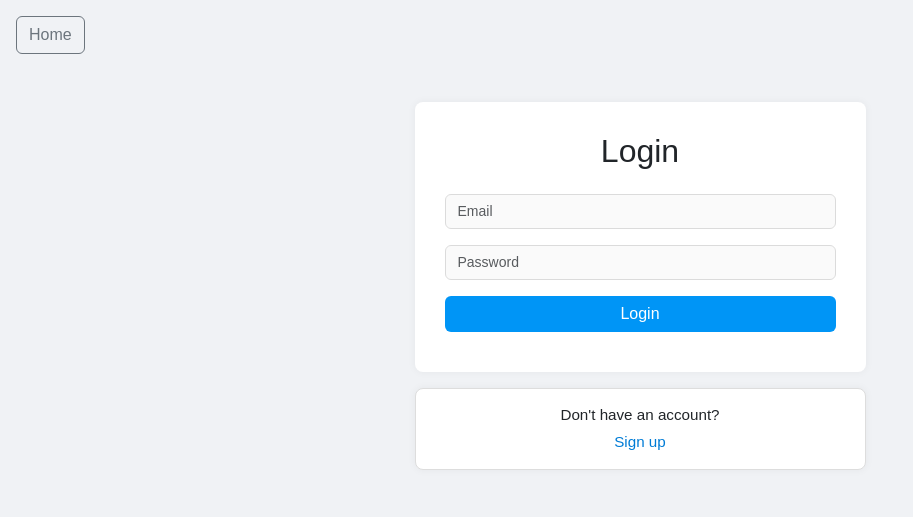
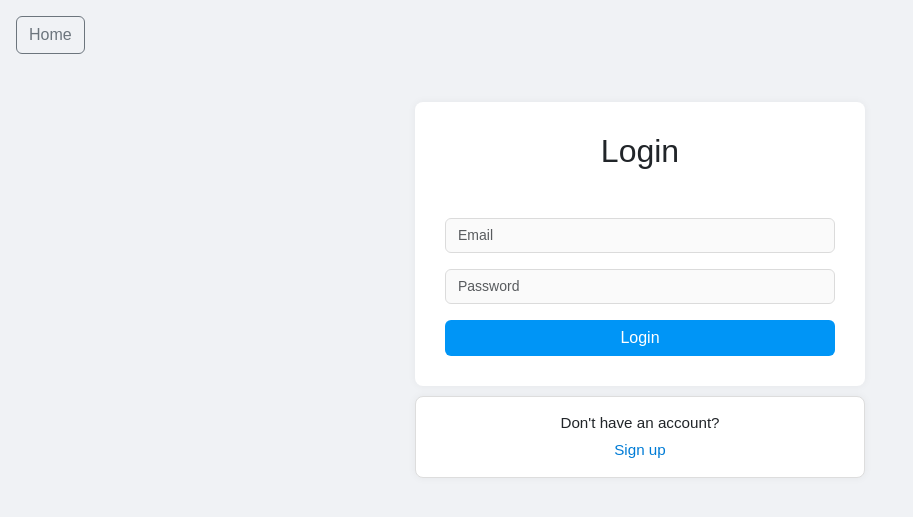
Before and after one commit to anadobrinoiu/GP-Web, a Flask app: page /login in a window 1280 px wide. Shown: the top 517 px of the page, without its empty margins (0-913 px from the left). Run offline with Flask 3, Linux system fonts and the light colour scheme.

Commit message:
Update login.html

```diff
--- a/GP-Web/templates/login.html
+++ b/GP-Web/templates/login.html
@@ -16,10 +16,13 @@
         }
 
         .form-wrapper {
+            max-width: 450px;
+            width: 100%;
             background-color: white;
             padding: 30px;
             border-radius: 8px;
             box-shadow: 0 0 8px rgba(0, 0, 0, 0.05);
+            margin-bottom: 10px;
         }
 
         .login-box {
@@ -27,7 +30,7 @@
             border: 1px solid #ddd;
             padding: 15px;
             border-radius: 8px;
-
+            width: 450px;
             text-align: center;
             box-shadow: 0 0 8px rgba(0, 0, 0, 0.05);
             font-size: 0.95rem;
@@ -71,28 +74,24 @@
             <a href="{{ url_for('home') }}" class="btn btn-outline-secondary">Home</a>
         </div>
 
-        <div class="container mt-5">
-            <div class="row justify-content-center">
-                <div class="col-md-6 col-lg-5">
-                    <div class="form-wrapper mb-3">
-                        <h2 class="text-center mb-4">Login</h2>
-                        <form id="loginForm" method="POST" action="/login">
+    <div class="container mt-5 d-flex flex-column align-items-center">
+        <div class="form-wrapper">
+            <h2 class="text-center mb-5">Login</h2>
+            <form method="POST" action="/login">
                 <div class="mb-3">
-                                <input type="email" class="form-control" id="email" name="email" placeholder="Email" required>
+                    <input type="email" class="form-control" name="email" placeholder="Email" required>
                 </div>
                 <div class="mb-3">
-                                <input type="password" class="form-control" id="password" name="password" placeholder="Password" required>
+                    <input type="password" class="form-control" name="password" placeholder="Password" required>
                 </div>
                 <button type="submit" class="btn btn-primary w-100">Login</button>
-                            <div id="error" class="error-msg text-center"></div>
             </form>
+
         </div>
 
         <div class="login-box">
             <p class="mb-1">Don't have an account?</p>
             <a href="{{ url_for('register') }}">Sign up</a>
-                    </div>
-                </div>
         </div>
     </div>
 
```
Lines whose indentation alone changed are shown as unchanged.
